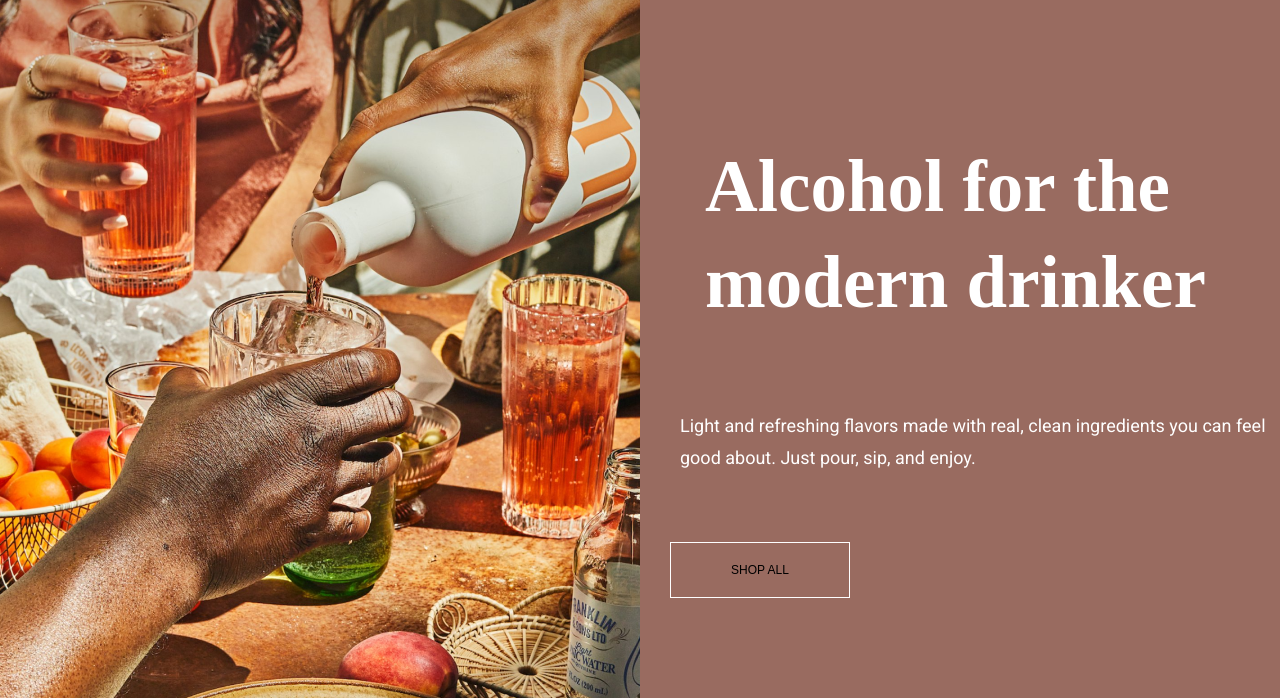
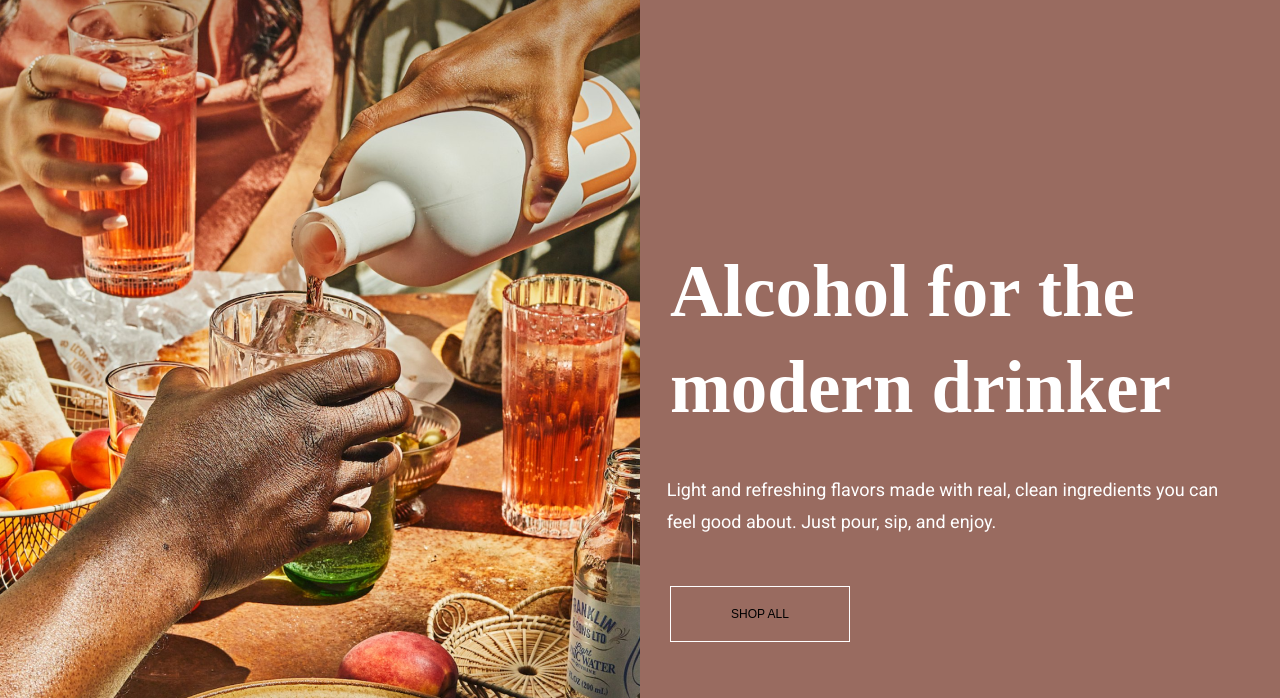
Before and after one commit to elya2405/course-work, a plain HTML site: page index.html in a window 1280 px wide. Shown: the part 102-800 px from the top of the page. Drawn offline with Linux system fonts and the light colour scheme.

Commit message:
make indents between the paragraph and the button

```diff
--- a/index.html
+++ b/index.html
@@ -52,7 +52,8 @@
               <h2>Alcohol for the modern drinker</h2>
               <p>
                 Light and refreshing flavors made with real, clean ingredients
-                you can feel good about. Just pour, sip, and enjoy.
+                you can<br />
+                feel good about. Just pour, sip, and enjoy.
               </p>
               <button>Shop ALL</button>
             </div>
--- a/style.css
+++ b/style.css
@@ -109,14 +109,15 @@ body {
   color: white;
   font-size: 18px;
   line-height: 32px;
-  margin-left: 40px;
+  margin-right: 35px;
 }
 .header-background h2 {
   font-family: "Times New Roman", Times, serif;
   font-size: 73px;
   line-height: 96px;
   width: 550px;
-  margin-left: 40px;
+  margin-left: -30px;
+  margin-bottom: 20px;
   color: white;
 }
 .header-background button {
@@ -126,7 +127,8 @@ body {
   font-size: 12px;
   line-height: 14px;
   text-transform: uppercase;
-  margin-top: 50px;
+  margin-bottom: -150px;
+  margin-top: 30px;
   margin-left: -400px;
 }
 
```
